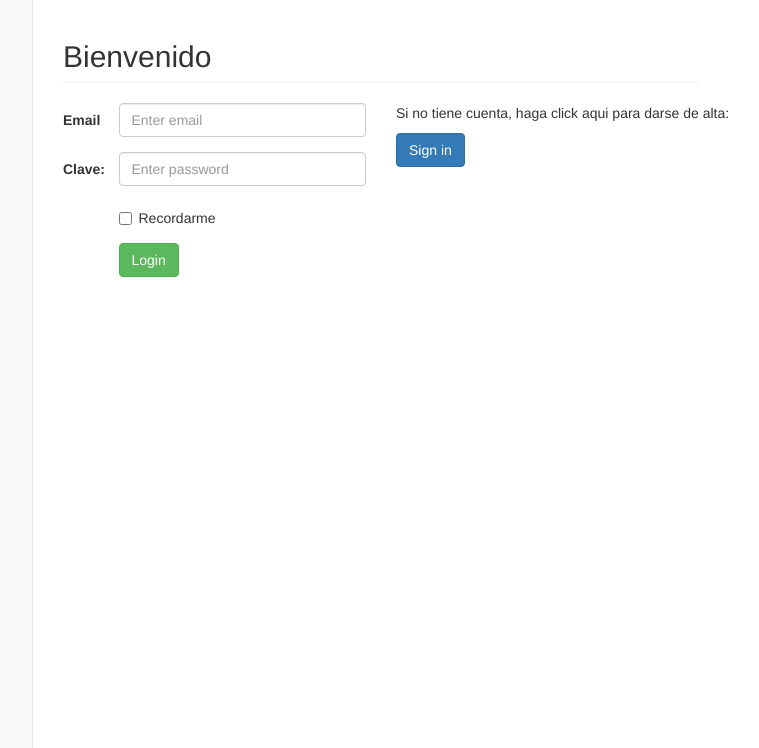
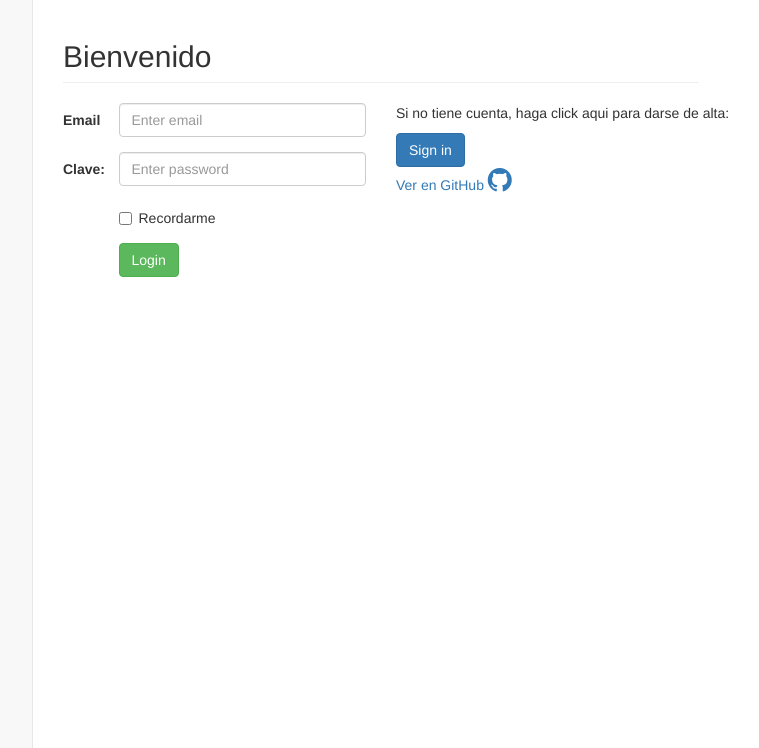
Before and after one commit to ealvarez1990/gestionaulas, a PHP site: page / in a window 1280 px wide. Shown: the top 748 px of the page, without its empty margins (218-977 px from the left). Run offline with PHP 8.4, Linux system fonts and the light colour scheme; data comes from the database, SQL or seed files in the repository.

Commit message:
Update commit

```diff
--- a/index.php
+++ b/index.php
@@ -175,6 +175,12 @@
                             Sign in
                         </button>
                     </div>
+                    <br><br>
+                    <div class="row">
+                        <div class="col col-md-2">
+                             <a class="title" href="https://github.com/ealvarez1990/gestionaulas.git">Ver en GitHub <i class="fa fa-github fa-2x"></i></a>
+                        </div>
+                    </div>
 
                 </div>
 
```
